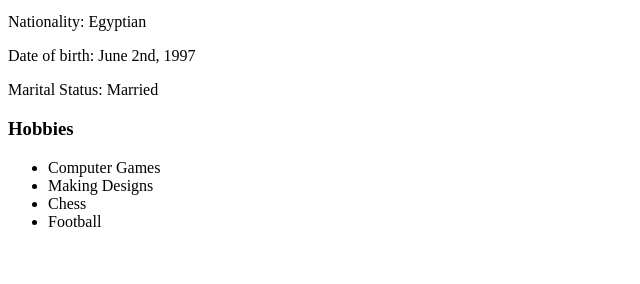
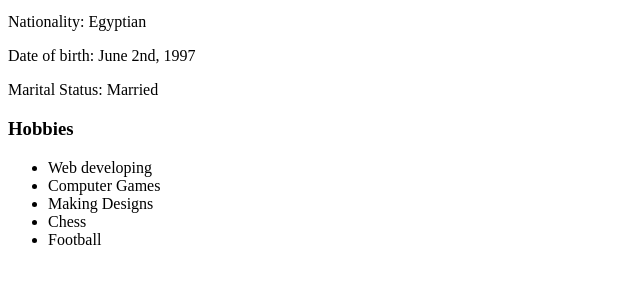
Before and after one commit to YasserElnafarawy/My-Resume, a plain HTML site: page About.html in a window 1280 px wide. Shown: the part 80-364 px from the top of the page, without its empty margins (0-640 px from the left). Drawn offline with Linux system fonts and the light colour scheme.

Commit message:
Update About.html

```diff
--- a/About.html
+++ b/About.html
@@ -13,6 +13,7 @@
     <p>Marital Status: Married</p>
     <h3>Hobbies</h3>
     <UL>
+        <li>Web developing</li>
         <li>Computer Games</li>
         <li>Making Designs</li>
         <li>Chess</li>
```
